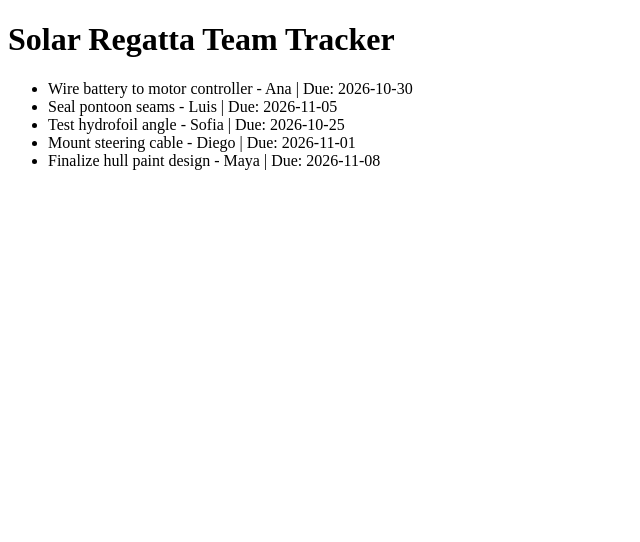
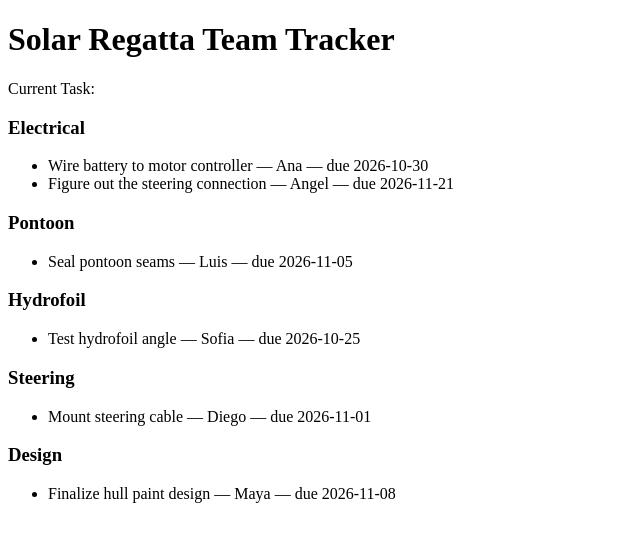
Before and after one commit to ClairoFan34/Solar-Regatta-Tracker, a Flask app: page / in a window 1280 px wide. Shown: the top 542 px of the page, without its empty margins (0-640 px from the left). Run offline with Flask 3, Linux system fonts and the light colour scheme.

Commit message:
Added dynamic list showcase

```diff
--- a/app.py
+++ b/app.py
@@ -4,15 +4,17 @@ app = Flask(__name__)
 
 tasks = [
     {"title": "Wire battery to motor controller", "owner": "Ana", "subteam": "Electrical", "due": "2026-10-30", "status": "in progress"},
+    {"title": "Figure out the steering connection", "owner": "Angel", "subteam": "Electrical", "due": "2026-11-21", "status": "in progress"},
     {"title": "Seal pontoon seams", "owner": "Luis", "subteam": "Pontoon", "due": "2026-11-05", "status": "to do"},
     {"title": "Test hydrofoil angle", "owner": "Sofia", "subteam": "Hydrofoil", "due": "2026-10-25", "status": "to do"},
     {"title": "Mount steering cable", "owner": "Diego", "subteam": "Steering", "due": "2026-11-01", "status": "done"},
     {"title": "Finalize hull paint design", "owner": "Maya", "subteam": "Design", "due": "2026-11-08", "status": "in progress"},
 ]
+subteams = ["Electrical", "Pontoon", "Hydrofoil", "Steering", "Design"]
 
 @app.route("/")
 def home():
-    return render_template("index.html", tasks = tasks)
+    return render_template("index.html", tasks = tasks, subteams = subteams)
 
 @app.route("/about")
 def info():
--- a/templates/index.html
+++ b/templates/index.html
@@ -5,10 +5,16 @@
 </head>
 <body>
     <h1>Solar Regatta Team Tracker</h1>
+    <p>Current Task: </p>
+        {% for subteam in subteams %}
+    <h3>{{ subteam }}</h3>
     <ul>
-        {% for tasks in tasks %}
-            <li> {{tasks.title}} - {{tasks.owner}} | Due: {{tasks.due}} </li>
+        {% for task in tasks %}
+            {% if task.subteam == subteam %}
+                <li>{{ task.title }} — {{ task.owner }} — due {{ task.due }}</li>
+            {% endif %}
         {% endfor %}
     </ul>
+{% endfor %}
 </body>
 </html>
```
